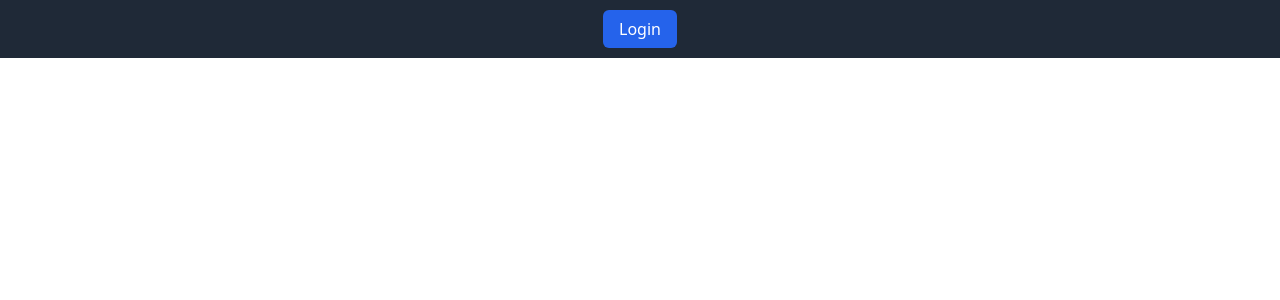
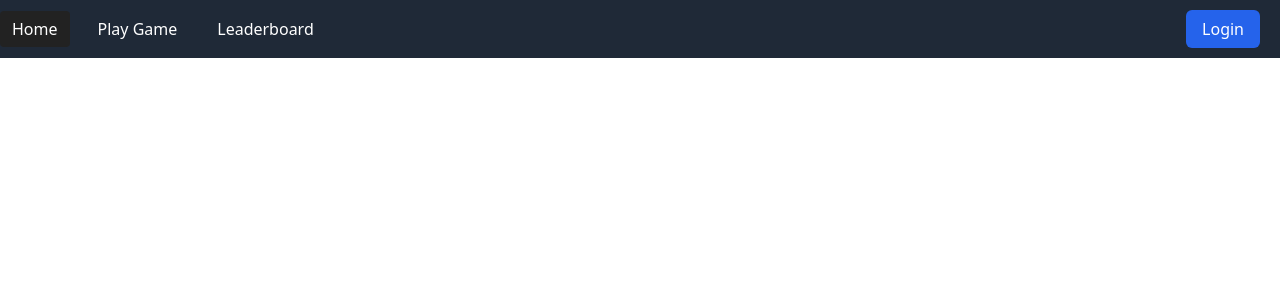
Before and after one commit to SantiCS26/Soccer-Super-Stars, a React (Vite) app: page / in a window 1280 px wide. Shown: the top 300 px of the page. Built offline with nearby package versions, Linux system fonts and the light colour scheme; no server answers.

Commit message:
Updating login through dashboard

```diff
--- a/src/components/dashboard.jsx
+++ b/src/components/dashboard.jsx
@@ -87,9 +87,7 @@ export default function Dashboard() {
 	return (
 		<>
 			<nav style={navBarStyle}>
-				{isLoggedIn ? (
-					<>
-						<div style={{ display: "flex", gap: "16px" }}>
+				<div style={navLinksContainerStyle}>
 					<NavLink to="/" style={({ isActive }) => getNavLinkStyle(isActive)}>
 						Home
 					</NavLink>
@@ -102,10 +100,15 @@ export default function Dashboard() {
 						Leaderboard
 					</NavLink>
 
+					{isLoggedIn && (
 						<NavLink to="/profile" style={({ isActive }) => getNavLinkStyle(isActive)}>
 							My Profile
 						</NavLink>
+					)}
 				</div>
+
+				<div style={{ marginLeft: "auto", marginRight: "20px" }}>
+                	{isLoggedIn ? (
 
 						<button
 							onClick={handleLogout}
@@ -116,14 +119,11 @@ export default function Dashboard() {
 								borderRadius: "4px",
 								border: "none",
 								cursor: "pointer",
-								marginLeft: "12px"
 							}}
 						>
 							Logout
 						</button>
-				</>
 					) : (
-				<>
 						<button
 							onClick={() => setShowLogin(true)}
 							style={{
@@ -138,8 +138,8 @@ export default function Dashboard() {
 						>
 							Login
 						</button>
-				</>
 					)}
+				</div>
 			</nav>
 
 			{showLogin && (
```
Lines whose indentation alone changed are shown as unchanged.
